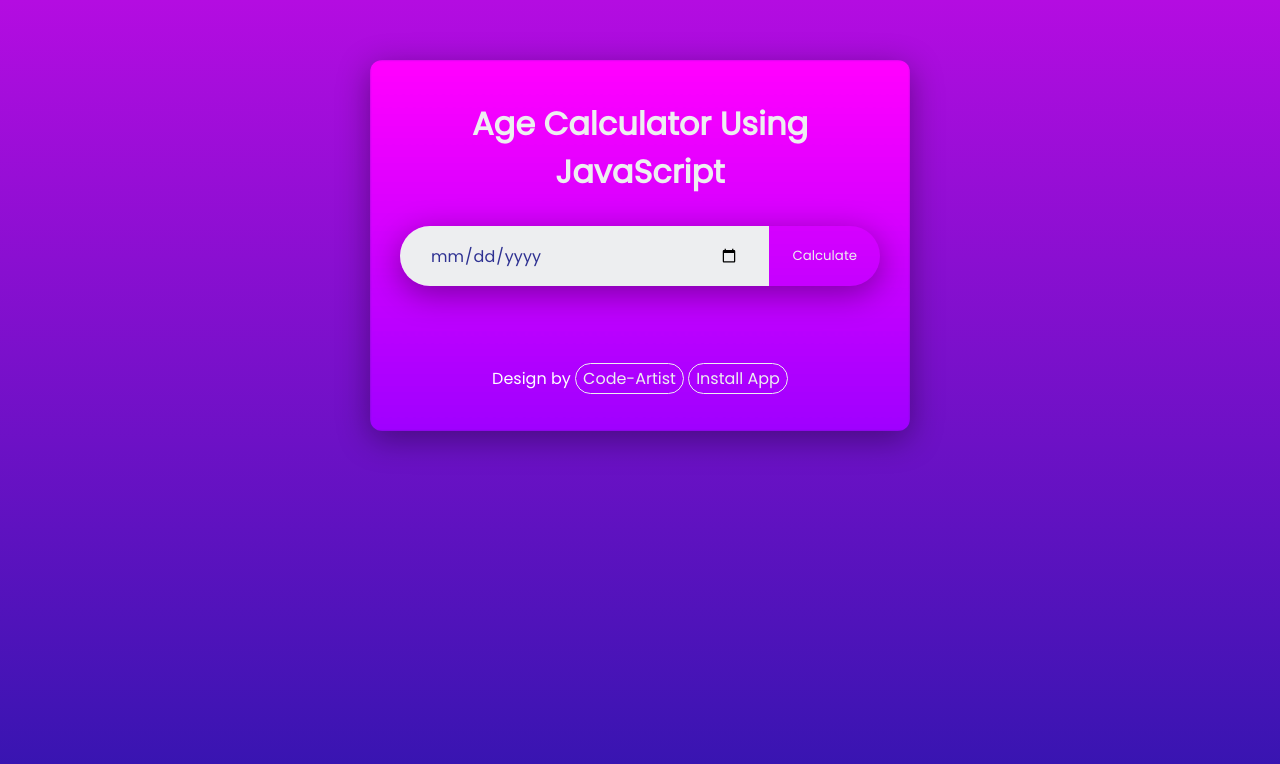
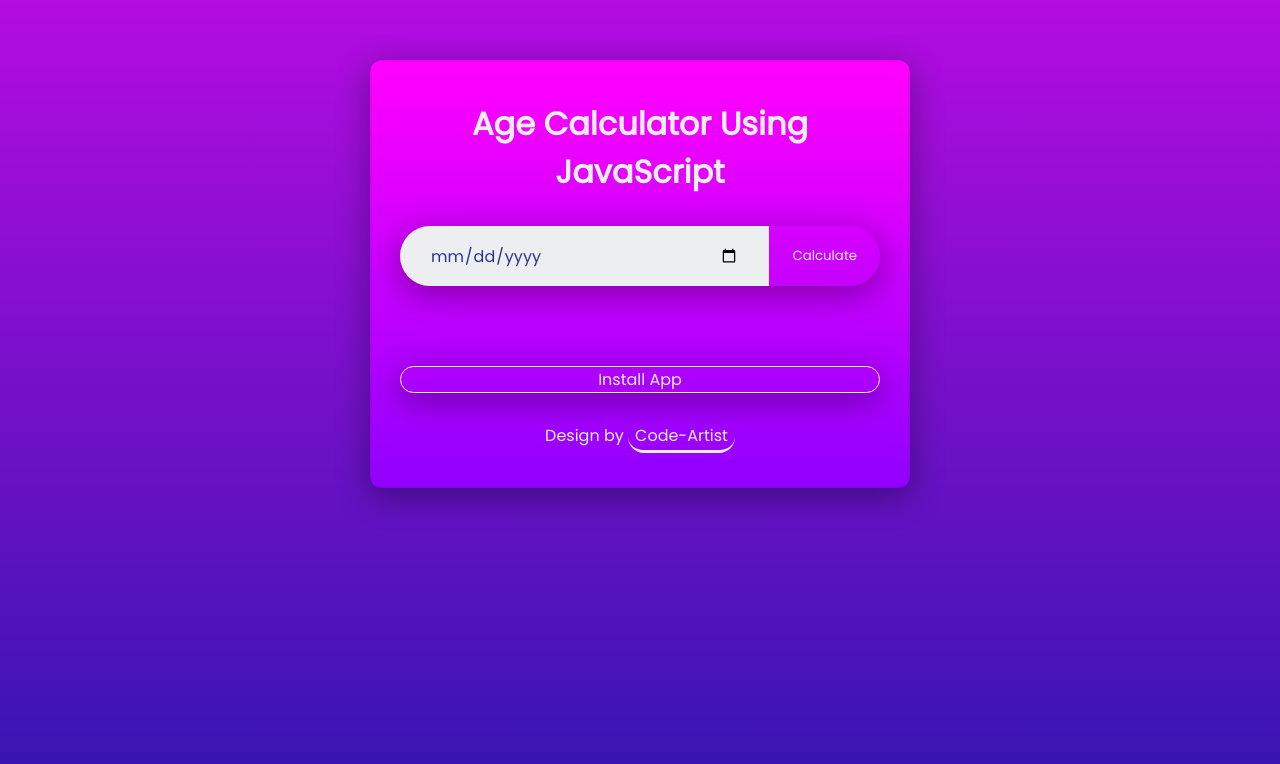
Before and after one commit to CodeArtist-Muhammad-Tayyeb/Age-Calculator, a plain HTML site: page index.html in a window 1280 px wide. Drawn offline with Linux system fonts and the light colour scheme.

Commit message:
Complete

```diff
--- a/index.html
+++ b/index.html
@@ -18,12 +18,18 @@
                 <button onclick="CalculateAge()">Calculate</button>
             </div>
         </div>
-        <p id="result"> </p>
+        <p id="result">
+
+        </p>
+        <a class="installApp" href="./Assest/Age Calculator.apk">Install App</a>
+
 
         <p class="little-Intro">Design by <a href="https://m-tayyeb-personal-portfolio.vercel.app/"
                 target="_blank">Code-Artist</a>
-            <a href="./Assest/Age Calculator.apk">Install App</a></p>
+
+            </p>
     </div>
+
 
     <script>
         var userInput = document.getElementById('date');
--- a/style.css
+++ b/style.css
@@ -91,9 +91,25 @@ body{
     margin-bottom: 80px;
     user-select: none;
 }
+.installApp{
+    display: grid;
+    place-items: center;
+    cursor: pointer;
+    text-decoration: none;
+    color: #edeef0;
+    border: 1px solid #edeef0;
+    border-radius: 20px;
+    padding: 3px auto;
+    box-shadow: 0 8px 32px 0 rgba(0, 0, 0, 0.37);
+    transition: all 0.5s;
+}
+.installApp:hover{
+    transform: scale(1.05);
+    background: #CF00FF;
+}
 
 .little-Intro{
-    color: #ffff;
+    color: #edeef0;
     text-align: center;
     margin-top: 30px;
     cursor: pointer;
@@ -101,15 +117,18 @@ body{
 .little-Intro a{
     text-decoration: none;
     color: #edeef0;
-    border: 1px solid #edeef0;
+    border-bottom: 3px solid #edeef0;
     border-radius: 20px;
     padding: 3px 7px;
-    transition: all 0.5s;
+    transition: all 0.5s ease;
 }
 .little-Intro a:hover{
-    border: 1px solid #edeef0;
-    background: #3315AF;
+    transform: scale(1.05);
+    border-bottom: 3px solid #edeef0;
+    background: #CF00FF;
 }
+
+
 
 /* Responsive Styles */
 /* For tablets (portrait) */
@@ -152,6 +171,9 @@ body{
         padding: 18px 10px;
         border: 2px solid transparent;
     }
+    .installApp:hover{
+        transform: rotateZ(360deg);
+    }
 }
 
 /* For laptops and desktops */
```
